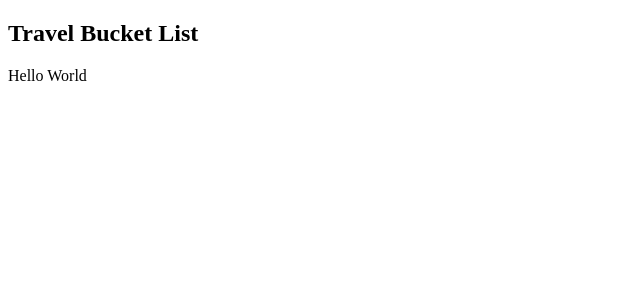
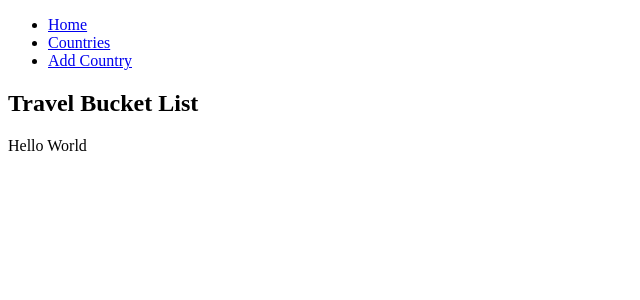
Before and after one commit to Sauzlo/travel_bucketlist_project, a Flask app: page / in a window 1280 px wide. Shown: the top 300 px of the page, without its empty margins (0-640 px from the left). Run offline with Flask 3, Linux system fonts and the light colour scheme.

Commit message:
countries are displayed on web page

```diff
--- a/app.py
+++ b/app.py
@@ -1,7 +1,8 @@
 from flask import Flask, render_template
+from controllers.countries_controller import countries_blueprint
 
 app = Flask(__name__)
-
+app.register_blueprint(countries_blueprint)
 
 @app.route('/')
 def home():
--- a/console.py
+++ b/console.py
@@ -13,6 +13,9 @@ country_repository.save(country1)
 
 country2 = Country("France")
 country_repository.save(country2)
+
+country3 = Country("Italy")
+country_repository.save(country3)
 
 city1 = City("Dundee", country1)
 city_repository.save(city1)
--- a/templates/base.html
+++ b/templates/base.html
@@ -4,12 +4,19 @@
   <title>Travel Bucket List</title>
 </head>
 <body>
-<main>
+  <header>
+    <nav>
+      <ul class="navbar">
+        <li><a href="/">Home</a></li>
+        <li><a href="/countries">Countries</a></li>
+        <li><a href="/countries/new">Add Country</a></li>
+      </ul>
+    </nav>
+  </header>
   <section id="content">
       {% block content %}
 
       {% endblock%}
   </section>
-  </main>
 </body>
 </html>
```
Also changed, not shown: controllers/countries_controller.py (added, +19 -0 lines), templates/countries/index.html (added, +14 -0 lines), 1 other file.
